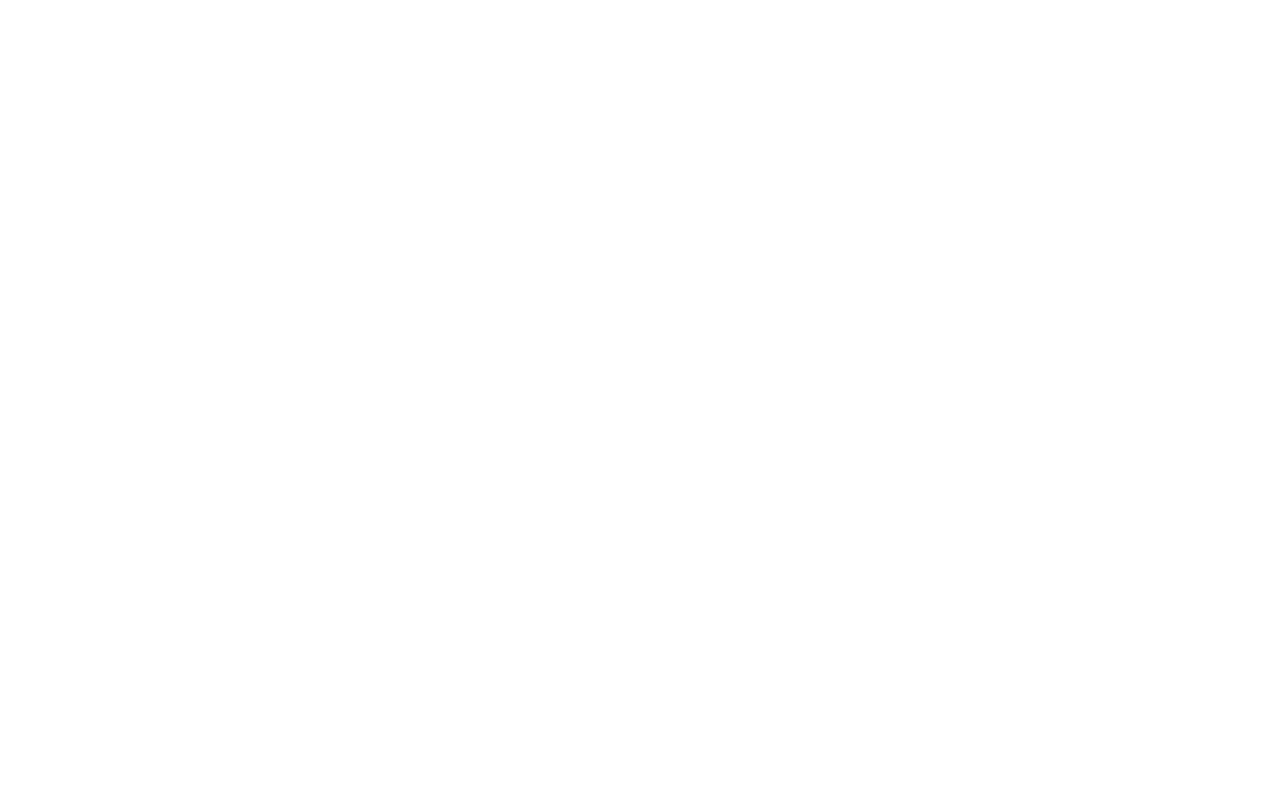
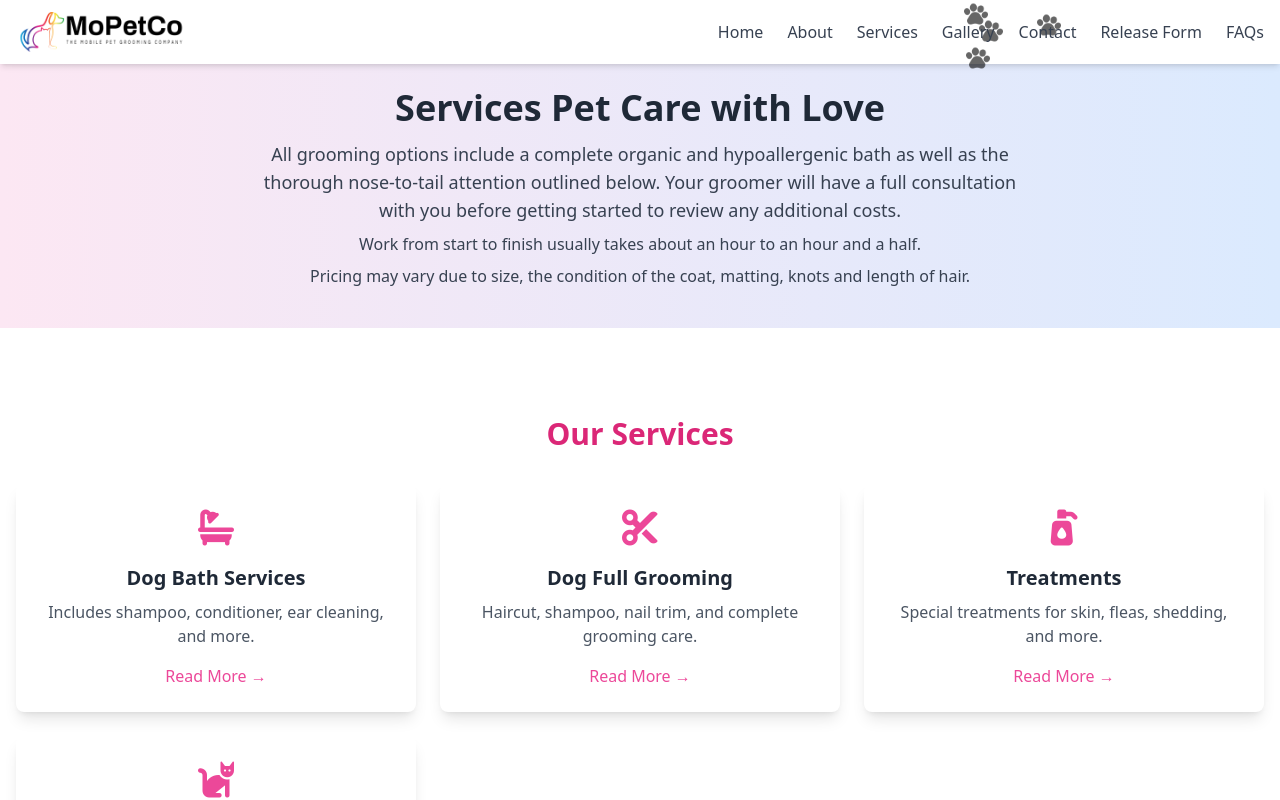
Before and after one commit to DETDevs/MoPetCo.App, a React (Vite) app: page /service in a window 1280 px wide. Before the commit this address had no page. Shown: the top 800 px of the page. Built offline with nearby package versions, Linux system fonts and the light colour scheme.

Commit message:
t-devp: add pagina de servicios

```diff
--- a/src/App.tsx
+++ b/src/App.tsx
@@ -3,6 +3,7 @@
 import { ReleasePage } from "./pages/ReleasePage";
 import { FAQsPage } from "./pages/FAQsPage";
 import { ContactPage } from "./pages/ContactPage";
+import { ServicesPage } from "./pages/ServicesPage";
 
 export const App = () => {
   return (
@@ -14,6 +15,7 @@
             <Route path="/release-form" element={<ReleasePage />} />
             <Route path="/faqs" element={<FAQsPage />} />
             <Route path="/contact" element={<ContactPage />} />
+            <Route path="/service" element={<ServicesPage />} />
           </Routes>
         </main>
       </div>
--- a/src/components/ui/Header.tsx
+++ b/src/components/ui/Header.tsx
@@ -45,7 +45,7 @@
         <nav className="hidden md:flex space-x-6 items-center z-10">
           <a href="/" className="text-gray-700 hover:text-blue-600 font-medium">Home</a>
           <a href="#about" className="text-gray-700 hover:text-blue-600 font-medium">About</a>
-          <a href="#" className="text-gray-700 hover:text-blue-600 font-medium">Services</a>
+          <a href="/service" className="text-gray-700 hover:text-blue-600 font-medium">Services</a>
           <a href="#" className="text-gray-700 hover:text-blue-600 font-medium">Gallery</a>
           <a href="/contact" className="text-gray-700 hover:text-blue-600 font-medium">Contact</a>
           <a href="/release-form" className="text-gray-700 hover:text-blue-600 font-medium">Release Form</a>
@@ -82,7 +82,7 @@
         <div className="px-4 py-6 space-y-4 mt-12 flex flex-col items-center">
           <a href="/" onClick={() => setMenuOpen(false)} className="text-gray-700 hover:text-blue-600 font-medium text-lg">Home</a>
           <a href="#about" onClick={() => setMenuOpen(false)} className="text-gray-700 hover:text-blue-600 font-medium text-lg">About Us</a>
-          <a href="#" onClick={() => setMenuOpen(false)} className="text-gray-700 hover:text-blue-600 font-medium text-lg">Services</a>
+          <a href="/service" onClick={() => setMenuOpen(false)} className="text-gray-700 hover:text-blue-600 font-medium text-lg">Services</a>
           <a href="#" onClick={() => setMenuOpen(false)} className="text-gray-700 hover:text-blue-600 font-medium text-lg">Gallery</a>
           <a href="/contact" onClick={() => setMenuOpen(false)} className="text-gray-700 hover:text-blue-600 font-medium text-lg">Contact</a>
           <a href="/release-form" onClick={() => setMenuOpen(false)} className="text-gray-700 hover:text-blue-600 font-medium text-lg">Release Form</a>
--- a/src/pages/ServicesPage.tsx
+++ b/src/pages/ServicesPage.tsx
@@ -0,0 +1,87 @@
+import { Header } from "../components/ui/Header";
+import { Footer } from "../components/ui/Footer";
+import { Link } from "react-router-dom";
+
+export const ServicesPage = () => {
+  const services = [
+    {
+      id: "full-bath",
+      icon: "fa-bath",
+      title: "Dog Bath Services",
+      description: "Includes shampoo, conditioner, ear cleaning, and more.",
+    },
+    {
+      id: "full-grooming",
+      icon: "fa-cut",
+      title: "Dog Full Grooming",
+      description: "Haircut, shampoo, nail trim, and complete grooming care.",
+    },
+    {
+      id: "treatments",
+      icon: "fa-pump-soap",
+      title: "Treatments",
+      description: "Special treatments for skin, fleas, shedding, and more.",
+    },
+    {
+      id: "cat-grooming",
+      icon: "fa-cat",
+      title: "Cat Grooming",
+      description: "Gentle grooming for cats, including trims and baths.",
+    },
+  ];
+
+  return (
+    <>
+      <Header />
+      <section className="bg-gradient-to-r from-pink-100 to-blue-100 py-10 text-center my-12">
+        <h1 className="text-4xl font-bold text-gray-800 mb-3">
+          Services Pet Care with Love
+        </h1>
+        <p className="max-w-3xl mx-auto text-gray-700 text-lg">
+          All grooming options include a complete organic and hypoallergenic
+          bath as well as the thorough nose-to-tail attention outlined below.
+          Your groomer will have a full consultation with you before getting
+          started to review any additional costs.
+        </p>
+        <p className="mt-2 text-gray-700">
+          Work from start to finish usually takes about an hour to an hour and a
+          half.
+        </p>
+        <p className="mt-2 text-gray-700">
+          Pricing may vary due to size, the condition of the coat, matting,
+          knots and length of hair.
+        </p>
+      </section>
+
+      <section className="py-10 px-4 max-w-7xl mx-auto">
+        <h2 className="text-3xl font-semibold text-center mb-8 text-pink-600">
+          Our Services
+        </h2>
+        <div className="grid grid-cols-1 sm:grid-cols-2 md:grid-cols-3 gap-6">
+          {services.map((service) => (
+            <div
+              key={service.id}
+              className="bg-white rounded-lg shadow-lg p-6 flex flex-col items-center text-center hover:shadow-pink-300 transition-shadow"
+            >
+              <i
+                className={`fas ${service.icon} text-pink-500 text-4xl mb-4`}
+              ></i>
+              <h3 className="text-xl font-bold text-gray-800 mb-2">
+                {service.title}
+              </h3>
+              <p className="text-gray-600 mb-4">{service.description}</p>
+              <Link
+                to={`/services/${service.id}`}
+                className="mt-auto text-pink-500 hover:underline font-medium"
+              >
+                Read More →
+              </Link>
+            </div>
+          ))}
+        </div>
+      </section>
+
+      <Footer />
+    </>
+  );
+};
```
